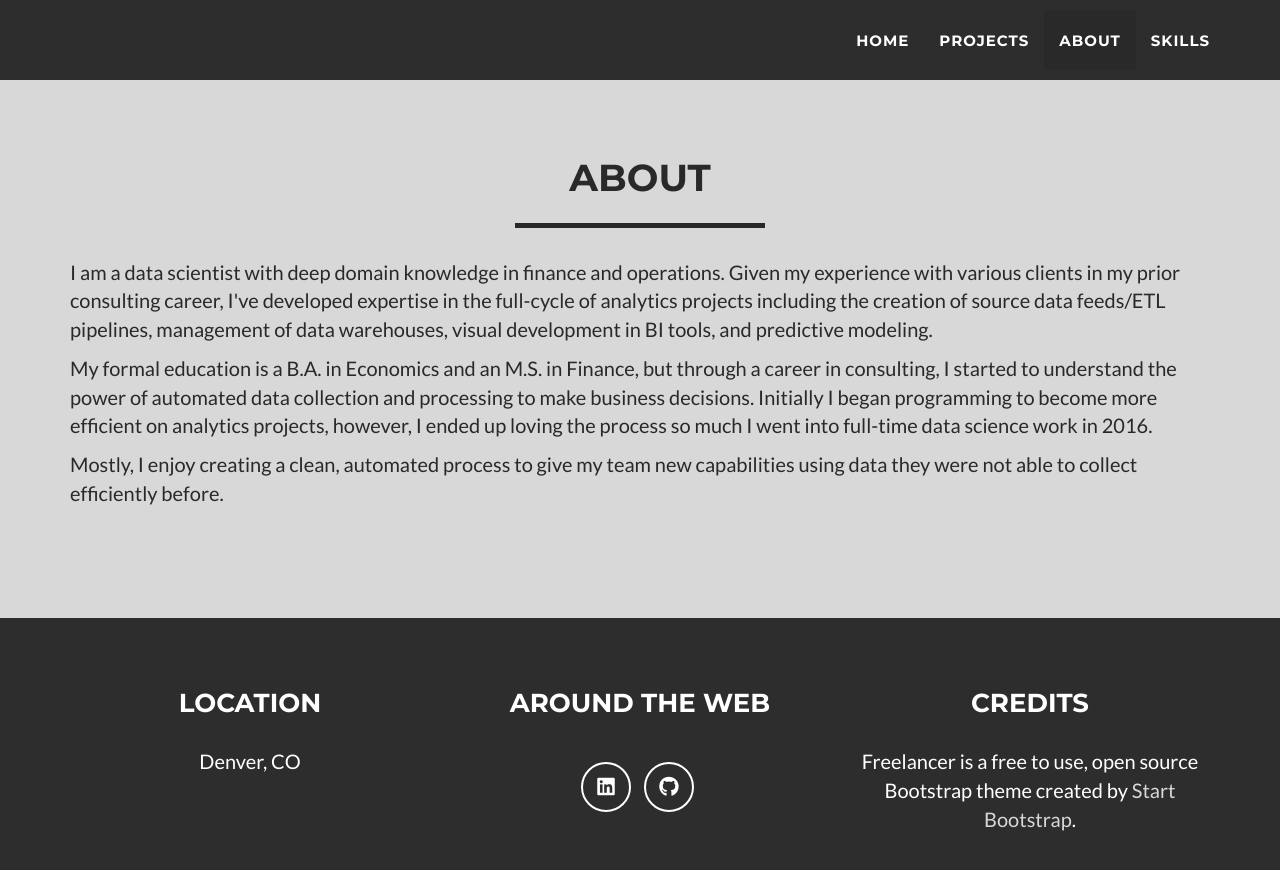
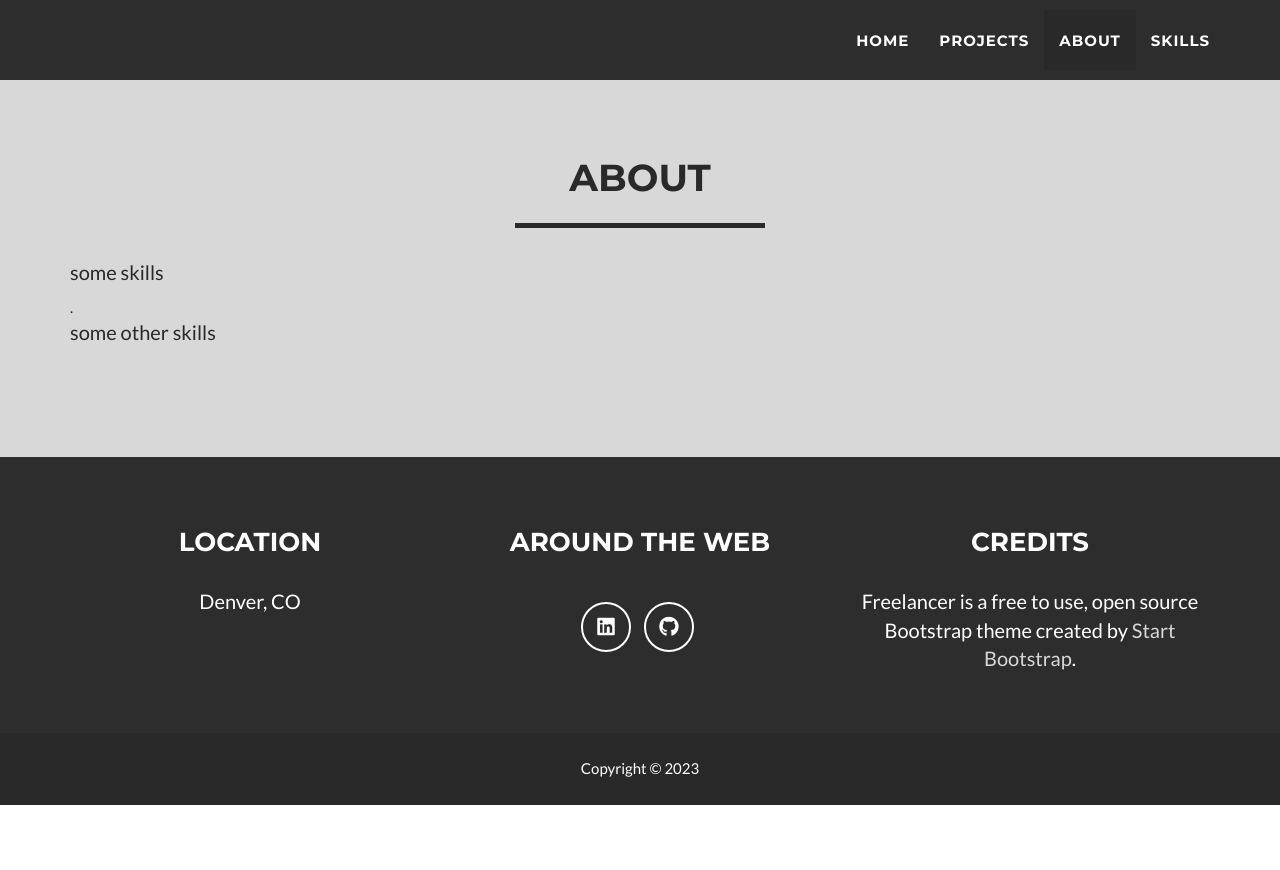
Before and after one commit to brf217/brf217.github.io, a Jekyll site: the page built from _posts/2014-07-18-project-1.markdown, in a window 1280 px wide and 900 px high, scrolled down 2182 px. Shown: the top 870 px of the window. Built offline with Jekyll 4.4.1, drawn with Linux system fonts in a browser that asks for light colours; after the commit the page ends 2987 px from its top, so only the background shows below that.

Commit message:
Update skills.html

```diff
--- a/_includes/skills.html
+++ b/_includes/skills.html
@@ -1,5 +1,6 @@
 <!-- Skills Section -->
 <section class="success" id="skills">
+
   <div class="container">
     <div class="row">
       <div class="col-lg-12 text-center">
@@ -7,20 +8,11 @@
         <hr class="star-light">
       </div>
     </div>
-    <div class="col">
-        <p>I am a data scientist with deep domain knowledge in finance and operations. Given
-        my experience with various clients in my prior consulting career, I've developed expertise in the full-cycle of analytics projects including the
-        creation of source data feeds/ETL pipelines, management of data warehouses, visual development in BI tools, and predictive modeling.
-      </div>
       <div class="col">
-        <p>My formal education is a B.A. in Economics and an M.S. in Finance, but through a career in
-          consulting, I started to understand the power of automated data collection and processing to make business decisions.
-          Initially I began programming to become more efficient on analytics projects,
-          however, I ended up loving the process so much I went into full-time data science work in 2016.</p>
-
-         <p>Mostly, I enjoy creating a clean, automated process to give my team new capabilities using data they were not able to collect
-         efficiently before.</p>
-      </div>
-    </div>
+        <p>some skills </p>.
   </div>
+      <div class="col">
+        <p>some other skills</p>
+  </div>
+</div>
 </section>
```
